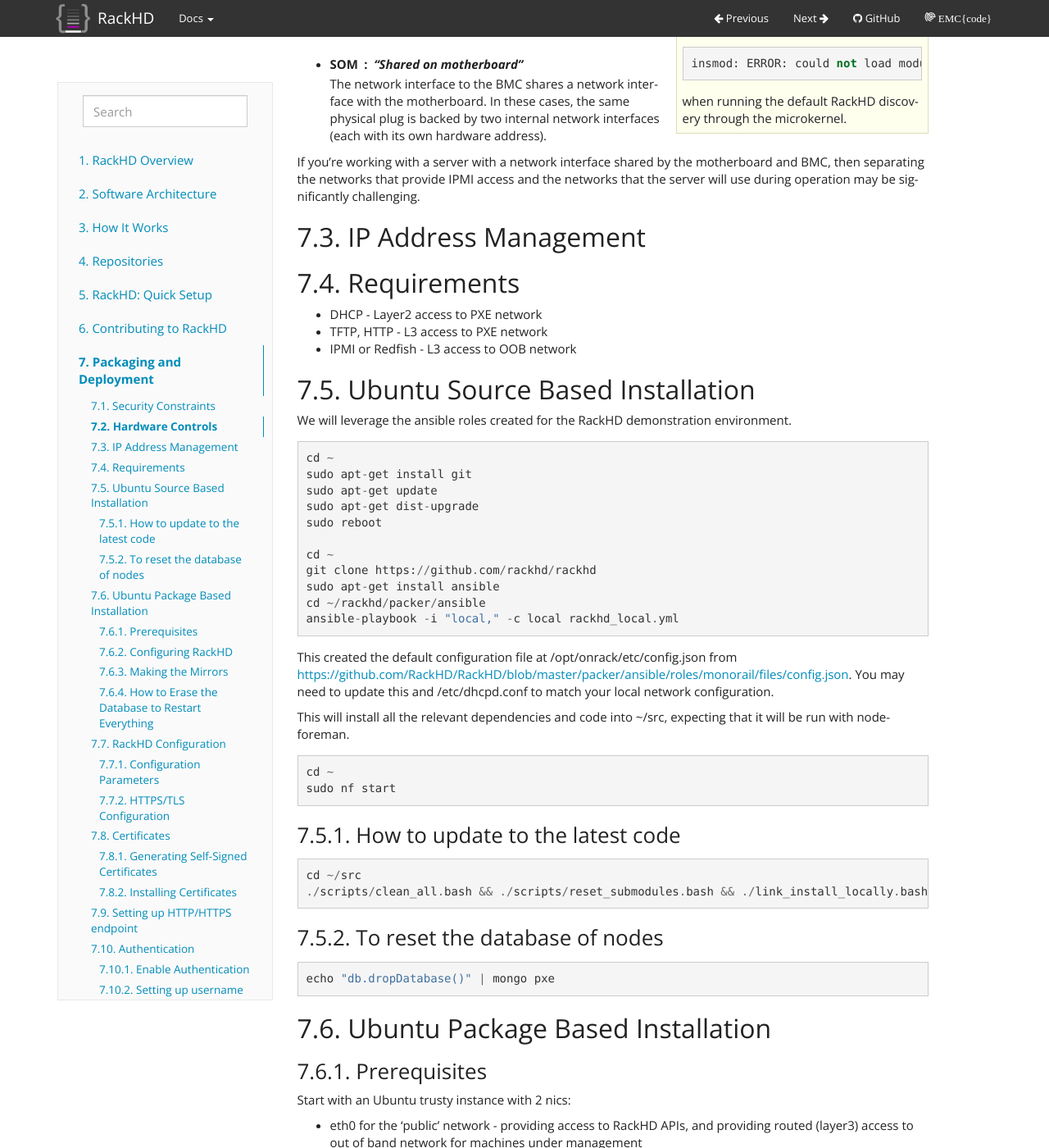
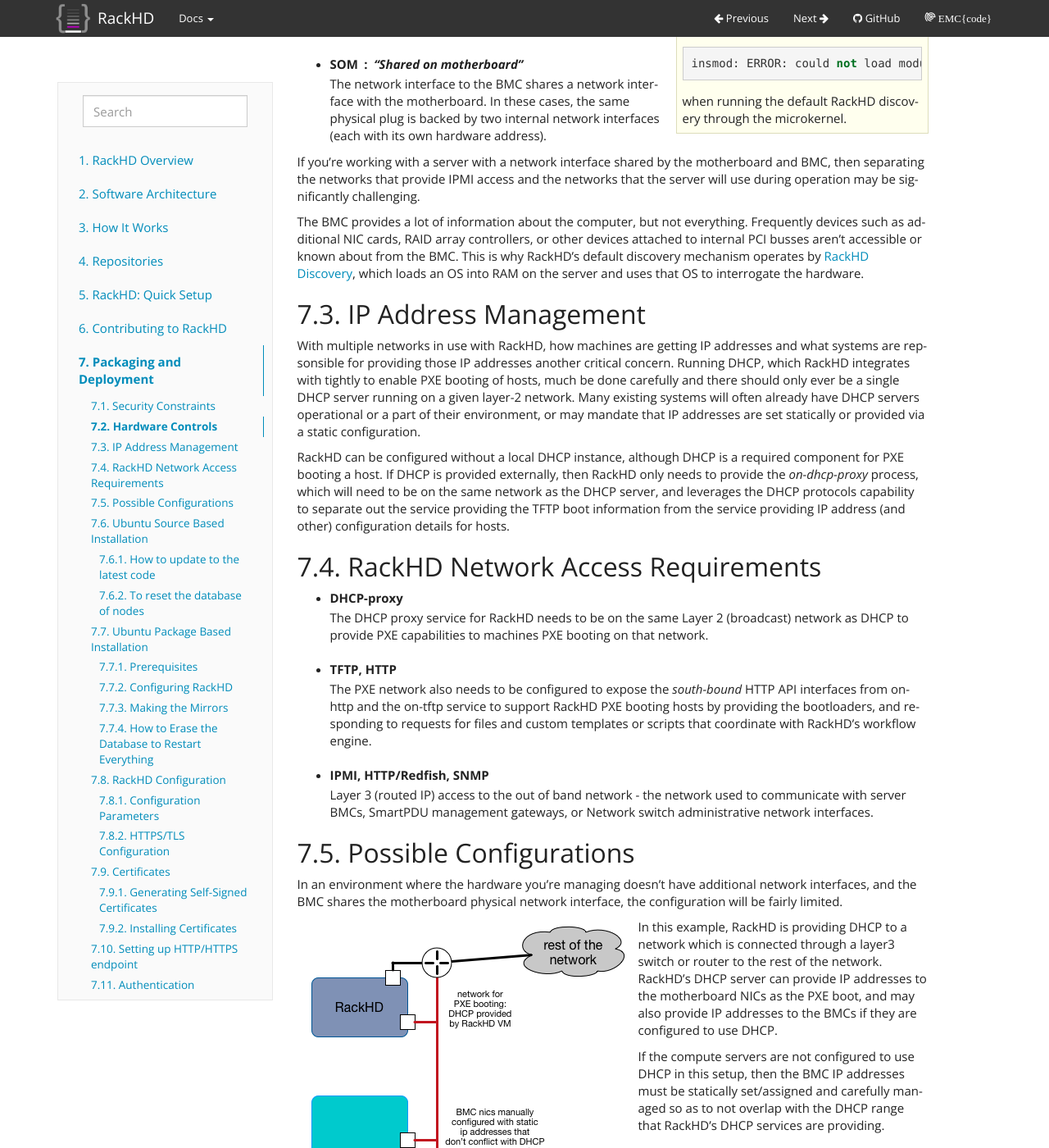
Before and after one commit to RackHD/docs, a Sphinx documentation site: the page built from docs/packaging_and_deployment.rst, in a window 1280 px wide and 1400 px high, scrolled down 1357 px. Shown: the whole window at 82% size. Built offline with Sphinx 7.4.7, drawn with Linux system fonts in a browser that asks for light colours; some of the changed text lies outside the part shown.

Commit message:
extended documentation with configuration examples

```diff
--- a/docs/how_it_works.rst
+++ b/docs/how_it_works.rst
@@ -36,6 +36,7 @@
 .. _Razor: https://github.com/puppetlabs/razor-server
 .. _Hanlon: https://github.com/csc/Hanlon
 
+.. _discovery-ref-label:
 
 RackHD Discovery
 ----------------
--- a/docs/packaging_and_deployment.rst
+++ b/docs/packaging_and_deployment.rst
@@ -106,6 +106,13 @@
 then separating the networks that provide IPMI access and the networks that the server
 will use during operation may be significantly challenging.
 
+The BMC provides a lot of information about the computer, but not everything.
+Frequently devices such as additional NIC cards, RAID array controllers, or
+other devices attached to internal PCI busses aren't accessible or known about
+from the BMC. This is why RackHD's default discovery mechanism operates by
+:ref:`discovery-ref-label`, which loads an OS into RAM on the server and uses that
+OS to interrogate the hardware.
+
 .. _IPMI Basics: https://www.thomas-krenn.com/en/wiki/IPMI_Basics
 .. _AMT: https://en.wikipedia.org/wiki/Intel_Active_Management_Technology
 
@@ -113,14 +120,116 @@
 IP Address Management
 ----------------------
 
+With multiple networks in use with RackHD, how machines are getting IP addresses
+and what systems are repsonsible for providing those IP addresses another
+critical concern. Running DHCP, which RackHD integrates with tightly to enable
+PXE booting of hosts, much be done carefully and there should only ever be a
+single DHCP server running on a given layer-2 network. Many existing systems
+will often already have DHCP servers operational or a part of their environment,
+or may mandate that IP addresses are set statically or provided via a static
+configuration.
+
+RackHD can be configured without a local DHCP instance, although DHCP is a
+required component for PXE booting a host. If DHCP is provided externally,
+then RackHD only needs to provide the `on-dhcp-proxy` process, which will need
+to be on the same network as the DHCP server, and leverages the DHCP protocols
+capability to separate out the service providing the TFTP boot information
+from the service providing IP address (and other) configuration details for
+hosts.
+
+RackHD Network Access Requirements
+------------------------------------
+
+- DHCP-proxy
+    The DHCP proxy service for RackHD needs to be on the same Layer 2 (broadcast)
+    network as DHCP to provide PXE capabilities to machines PXE booting on that
+    network.
+
+- TFTP, HTTP
+    The PXE network also needs to be configured to expose the `south-bound` HTTP
+    API interfaces from on-http and the on-tftp service to support RackHD PXE
+    booting hosts by providing the bootloaders, and responding to requests for
+    files and custom templates or scripts that coordinate with RackHD's workflow
+    engine.
+
+- IPMI, HTTP/Redfish, SNMP
+    Layer 3 (routed IP) access to the out of band network - the network used to
+    communicate with server BMCs, SmartPDU management gateways, or Network switch
+    administrative network interfaces.
 
 
-Requirements
-----------------------------
 
-- DHCP - Layer2 access to PXE network
-- TFTP, HTTP - L3 access to PXE network
-- IPMI or Redfish - L3 access to OOB network
+Possible Configurations
+--------------------------------
+
+In an environment where the hardware you're managing doesn't have additional
+network interfaces, and the BMC shares the motherboard physical network
+interface, the configuration will be fairly limited.
+
+.. image:: _static/shared_everything.png
+   :align: left
+
+In this example, RackHD is providing DHCP to a network which is connected
+through a layer3 switch or router to the rest of the network. RackHD's
+DHCP server can provide IP addresses to the motherboard NICs as the PXE
+boot, and may also provide IP addresses to the BMCs if they are configured
+to use DHCP.
+
+If the compute servers are not configured to use DHCP in this setup, then
+the BMC IP addresses must be statically set/assigned and carefully managed
+so as to not overlap with the DHCP range that RackHD's DHCP services are
+providing.
+
+.. container:: clearer
+
+   .. image :: _static/invisible.png
+
+----------
+
+
+.. image:: _static/lom_shared_net.png
+   :align: right
+
+In this example, the servers have a dedicated "lights out" network interface,
+which is on a separate network and RackHD can access it via one of its interfaces.
+RackHD is still providing DHCP to the servers for PXE booting on the motherboard,
+but the IP addresses of the BMCs can be completely indepdent in how they are
+provided.
+
+This example, or a variation on it, is how you might configure a RackHD deployment
+in a dedicated data center where the same people responsible for running RackHD
+are responsible for the IP addresses and general datacenter infrastructure. In
+general, this kind of configuration is what you might do with shared
+responsibilities and close coordination between network configurations within
+and external to RackHD
+
+.. container:: clearer
+
+   .. image :: _static/invisible.png
+
+----------
+
+.. image:: _static/isolated_net.png
+   :align: left
+
+In this example, all the networks are isolated and separate, and in this case
+isolated to the instance of RackHD as well. RackHD may be multiple network
+interfaces assigned to it with various network configurations. The BMC network
+can be set to use a DHCP or statically assigned IP addresses - as long as the
+network routing is clear and consistent to RackHD. The servers also have
+multiple network interface cards attached to the motherboard, each of which
+can be on separate networks, or they can be used in combined configurations.
+
+This example highlights how RackHD might be configured if it was being used to
+independently manage a rack of gear, as in an "rack of machines as an appliance"
+use case, or in a very large scale environment, where every rack has it's own
+dedicated management network that are functionally identical.
+
+.. container:: clearer
+
+   .. image :: _static/invisible.png
+
+----------
 
 
 .. include:: rackhd/ubuntu_source_installation.rst
```
Also changed, not shown: other parts of docs/packaging_and_deployment.rst (+1 -1 lines), docs/_static/invisible.png (added), docs/_static/isolated_net.png (added), docs/_static/lom_shared_net.png (added), docs/_static/shared_everything.png (added), 1 other file.
